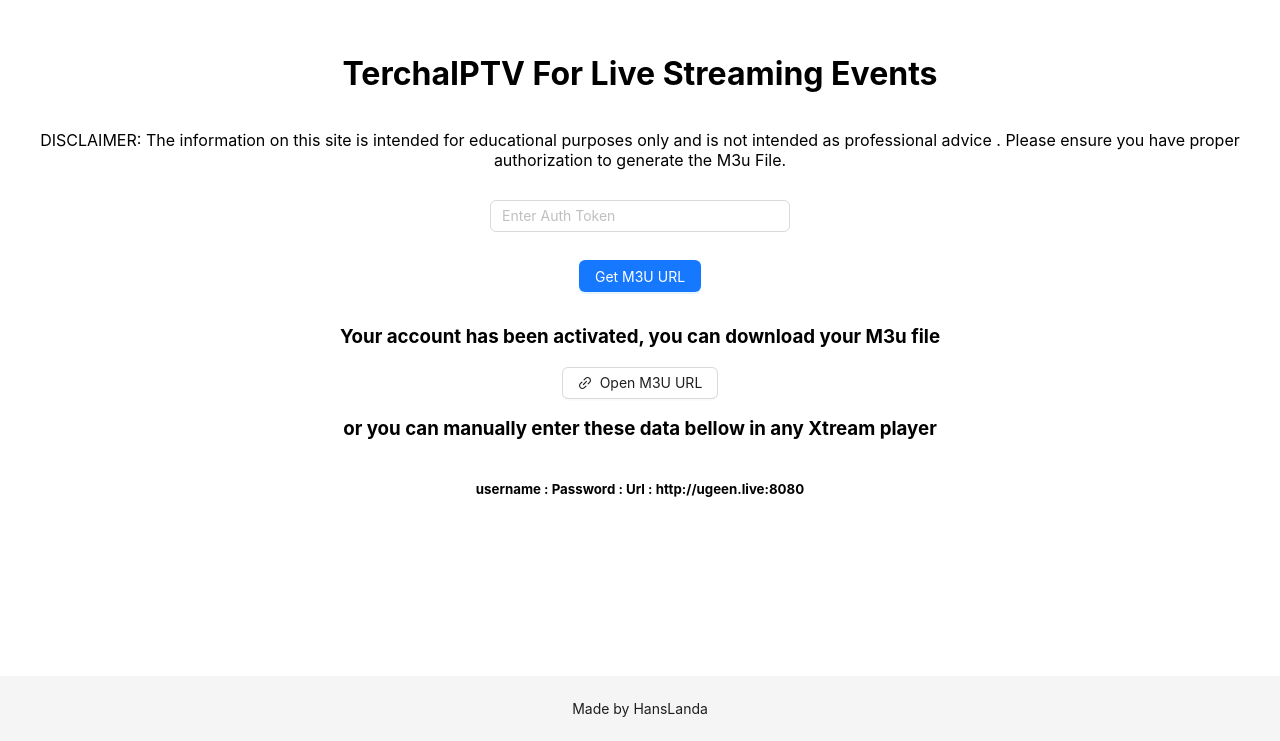
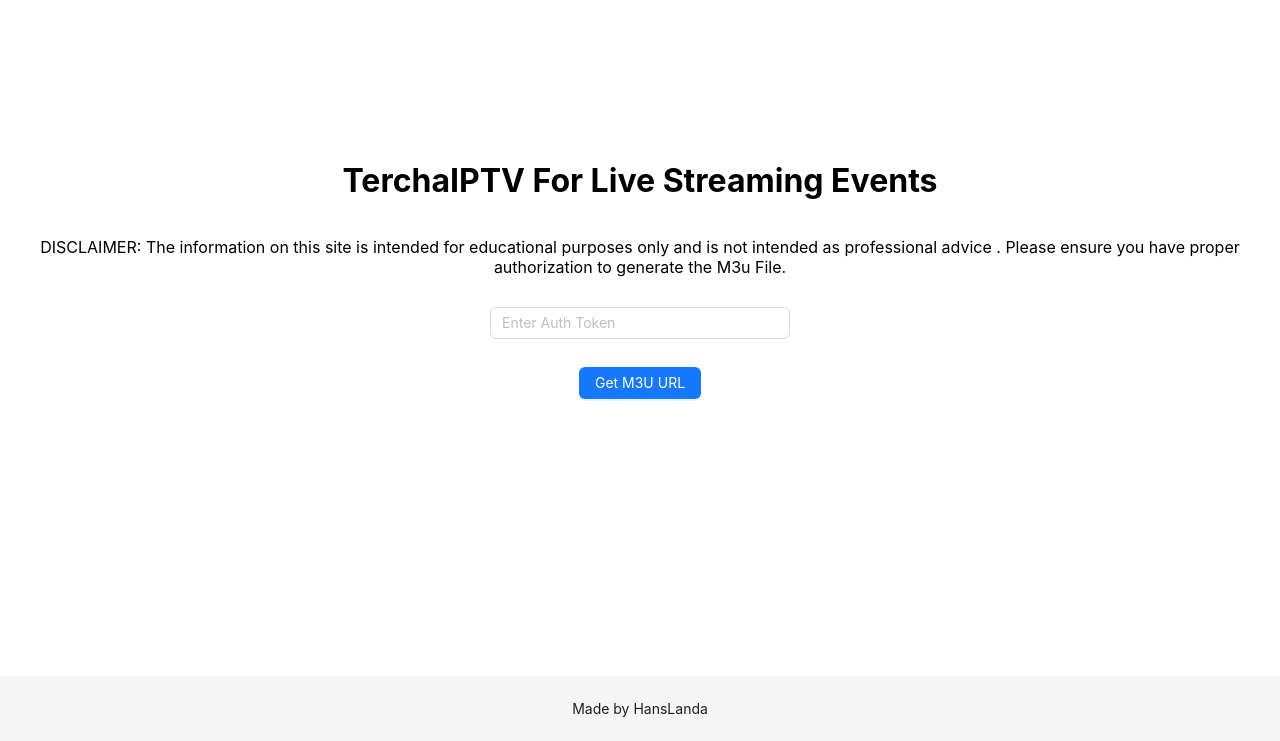
Before and after one commit to HansLanda14ib/TerchaIPTV, a React (Create React App) app: page / in a window 1280 px wide. Shown: the part 124-865 px from the top of the page. Built offline with nearby package versions, Linux system fonts and the light colour scheme.

Commit message:
website is online

```diff
--- a/src/Util.js
+++ b/src/Util.js
@@ -10,7 +10,7 @@ const Util = () => {
     const [user, setUser] = useState('');
     const [pass, setPass] = useState('');
     const [m3uUrl, setM3uUrl] = useState('');
-    const [displayM3u, setDisplayM3u] = useState(true);
+    const [displayM3u, setDisplayM3u] = useState(false);
 
     const handleTokenSubmit = () => {
         const headers = {
```
